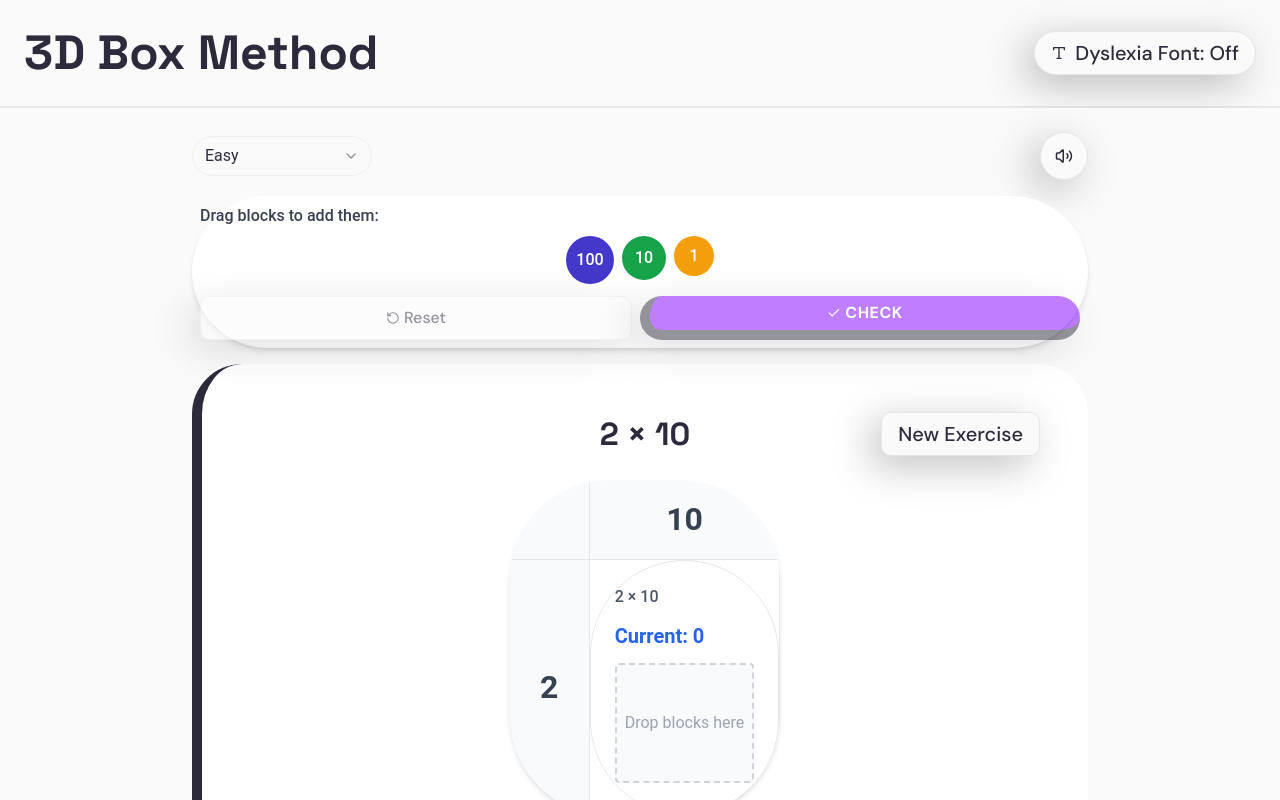
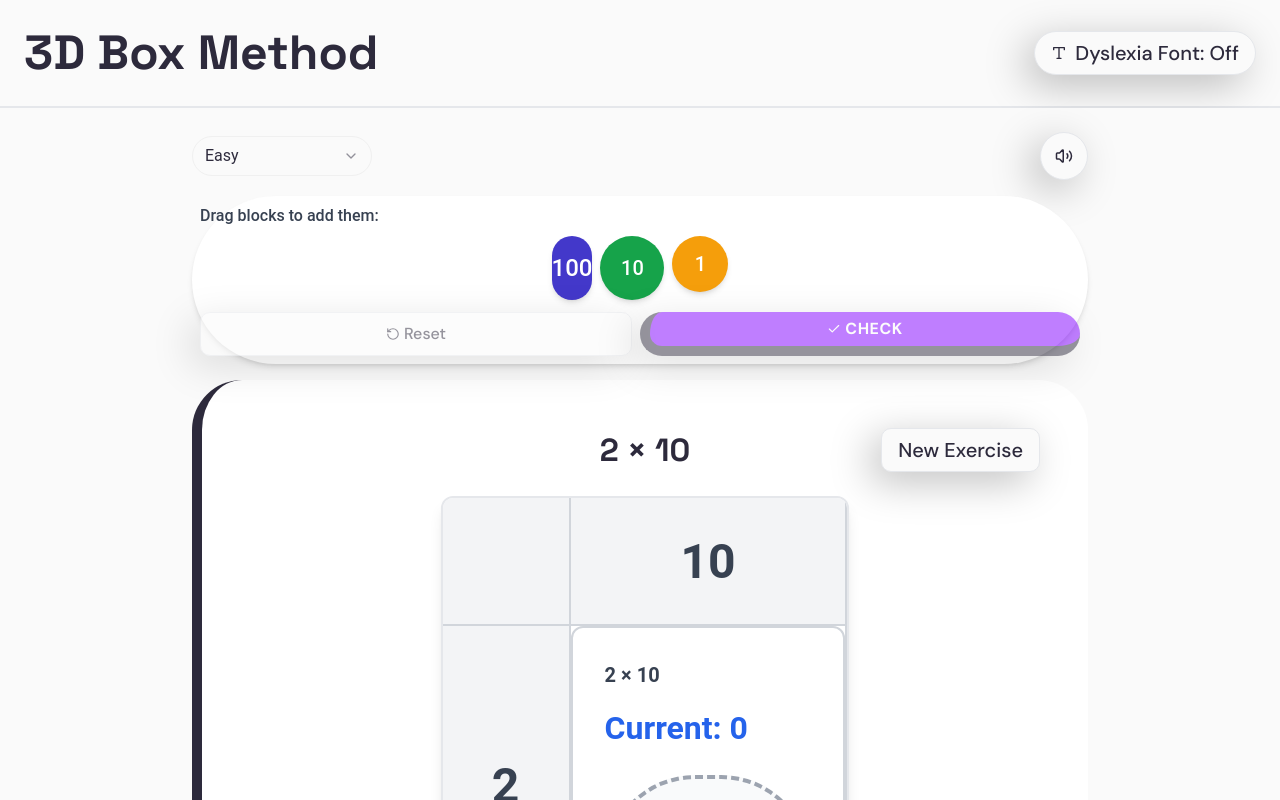
Before and after one commit to fredbjornbak/multiplication-2x2digits, a React (Vite) app: page /box in a window 1280 px wide. Built offline with nearby package versions, Linux system fonts and the light colour scheme.

Commit message:
Make box bigger
Redesign the box to fit the content.

```diff
--- a/src/components/GridCell.tsx
+++ b/src/components/GridCell.tsx
@@ -59,10 +59,10 @@ const GridCell: React.FC<GridCellProps> = ({
   return (
     <div
       className={cn(
-        "h-full border rounded-lg p-6 transition-all min-h-[240px]",
-        isActive ? "border-blue-500 bg-blue-50 shadow-lg" : "border-gray-200 bg-white",
+        "h-full border-2 rounded-xl p-8 transition-all min-h-[320px]",
+        isActive ? "border-blue-500 bg-blue-50 shadow-xl" : "border-gray-300 bg-white",
         isComplete ? "border-green-500 bg-green-50" : "",
-        isDragOver && !isComplete ? "border-blue-400 bg-blue-100 border-dashed border-2" : "",
+        isDragOver && !isComplete ? "border-blue-400 bg-blue-100 border-dashed border-4" : "",
         className
       )}
       onClick={() => onClick(row, col)}
@@ -71,22 +71,22 @@ const GridCell: React.FC<GridCellProps> = ({
       onDrop={handleDrop}
       data-testid={`grid-cell-${row}-${col}`}
     >
-      <div className="text-gray-600 text-sm font-medium mb-3">{label}</div>
+      <div className="text-gray-700 text-lg font-semibold mb-4">{label}</div>
 
       {isComplete ? (
-        <div className="text-green-600 font-bold text-lg flex items-center justify-center gap-2 mt-8">
-          <CheckCircle2 size={20} />
-          <span className="text-base">Complete!</span>
+        <div className="text-green-600 font-bold text-2xl flex items-center justify-center gap-3 mt-12">
+          <CheckCircle2 size={28} />
+          <span className="text-xl">Complete!</span>
         </div>
       ) : (
         <>
-          <div className="text-blue-600 font-bold text-lg mb-3">
+          <div className="text-blue-600 font-bold text-2xl mb-6">
             Current: {currentSum}
           </div>
 
-          <div className="flex flex-wrap gap-2 justify-center items-center min-h-[120px] p-2 bg-gray-50 rounded border-2 border-dashed border-gray-300">
+          <div className="flex flex-wrap gap-4 justify-center items-center min-h-[180px] p-6 bg-gray-50 rounded-lg border-4 border-dashed border-gray-400">
             {blocks.length === 0 ? (
-              <div className="text-gray-400 text-sm">Drop blocks here</div>
+              <div className="text-gray-500 text-lg font-medium">Drop blocks here</div>
             ) : (
               blocks.map((block, index) => (
                 <MathBlock
--- a/src/components/MathBlock.tsx
+++ b/src/components/MathBlock.tsx
@@ -27,13 +27,13 @@ const MathBlock: React.FC<MathBlockProps> = ({
 
     switch (value) {
       case 1:
-        return cn(baseStyles, "w-10 h-10 text-sm bg-amber-500 hover:bg-amber-600", isDraggable ? "cursor-grab active:cursor-grabbing" : "", className);
+        return cn(baseStyles, "w-14 h-14 text-lg bg-amber-500 hover:bg-amber-600 shadow-md", isDraggable ? "cursor-grab active:cursor-grabbing" : "", className);
       case 10:
-        return cn(baseStyles, "w-11 h-11 text-sm bg-green-600 hover:bg-green-700", isDraggable ? "cursor-grab active:cursor-grabbing" : "", className);
+        return cn(baseStyles, "w-16 h-16 text-lg bg-green-600 hover:bg-green-700 shadow-md", isDraggable ? "cursor-grab active:cursor-grabbing" : "", className);
       case 100:
-        return cn(baseStyles, "w-12 h-12 text-sm bg-indigo-700 hover:bg-indigo-800", isDraggable ? "cursor-grab active:cursor-grabbing" : "", className);
+        return cn(baseStyles, "w-18 h-18 text-xl bg-indigo-700 hover:bg-indigo-800 shadow-md", isDraggable ? "cursor-grab active:cursor-grabbing" : "", className);
       default:
-        return cn(baseStyles, "w-10 h-10 text-sm bg-amber-500 hover:bg-amber-600", isDraggable ? "cursor-grab active:cursor-grabbing" : "", className);
+        return cn(baseStyles, "w-14 h-14 text-lg bg-amber-500 hover:bg-amber-600 shadow-md", isDraggable ? "cursor-grab active:cursor-grabbing" : "", className);
     }
   };
 
@@ -65,7 +65,7 @@ const MathBlock: React.FC<MathBlockProps> = ({
       {value}
       {isRemovable && (
         <div className="absolute inset-0 bg-black bg-opacity-0 group-hover:bg-opacity-20 rounded-md flex items-center justify-center transition-opacity opacity-0 group-hover:opacity-100">
-          <Minus size={10} className="text-white" />
+          <Minus size={16} className="text-white" />
         </div>
       )}
     </div>
--- a/src/components/MultiplicationGrid.tsx
+++ b/src/components/MultiplicationGrid.tsx
@@ -56,12 +56,12 @@ const MultiplicationGrid: React.FC<MultiplicationGridProps> = ({
   };
 
   return (
-    <div className={cn("relative bg-white rounded-lg shadow-md overflow-hidden max-w-2xl mx-auto", className)}>
+    <div className={cn("relative bg-white rounded-xl shadow-lg overflow-hidden max-w-6xl mx-auto border-2 border-gray-200", className)}>
       {/* Top row with factor2 digits */}
       <div className="flex">
-        <div className="w-20 h-20 flex items-center justify-center bg-gray-50 border-b border-r border-gray-200"></div> {/* Empty top-left corner */}
+        <div className="w-32 h-32 flex items-center justify-center bg-gray-100 border-b-2 border-r-2 border-gray-300"></div> {/* Empty top-left corner */}
         {factor2Digits.map((digit, index) => (
-          <div key={`top-${index}`} className="flex-1 flex items-center justify-center h-20 font-bold text-2xl text-gray-700 bg-gray-50 border-b border-r border-gray-200">
+          <div key={`top-${index}`} className="flex-1 flex items-center justify-center h-32 font-bold text-4xl text-gray-700 bg-gray-100 border-b-2 border-r-2 border-gray-300">
             {digit}
           </div>
         ))}
@@ -71,7 +71,7 @@ const MultiplicationGrid: React.FC<MultiplicationGridProps> = ({
       {factor1Digits.map((digit1, rowIndex) => (
         <div key={`row-${rowIndex}`} className="flex">
           {/* Left column with factor1 digits */}
-          <div className="w-20 flex items-center justify-center font-bold text-2xl text-gray-700 bg-gray-50 border-b border-r border-gray-200">
+          <div className="w-32 flex items-center justify-center font-bold text-4xl text-gray-700 bg-gray-100 border-b-2 border-r-2 border-gray-300">
             {digit1}
           </div>
 
@@ -83,7 +83,7 @@ const MultiplicationGrid: React.FC<MultiplicationGridProps> = ({
             const product = digit1 * digit2;
 
             return (
-              <div key={`cell-${rowIndex}-${colIndex}`} className="flex-1 h-64 border-b border-r border-gray-200">
+              <div key={`cell-${rowIndex}-${colIndex}`} className="flex-1 h-80 border-b-2 border-r-2 border-gray-300">
                 <GridCell
                   row={rowIndex}
                   col={colIndex}
```
